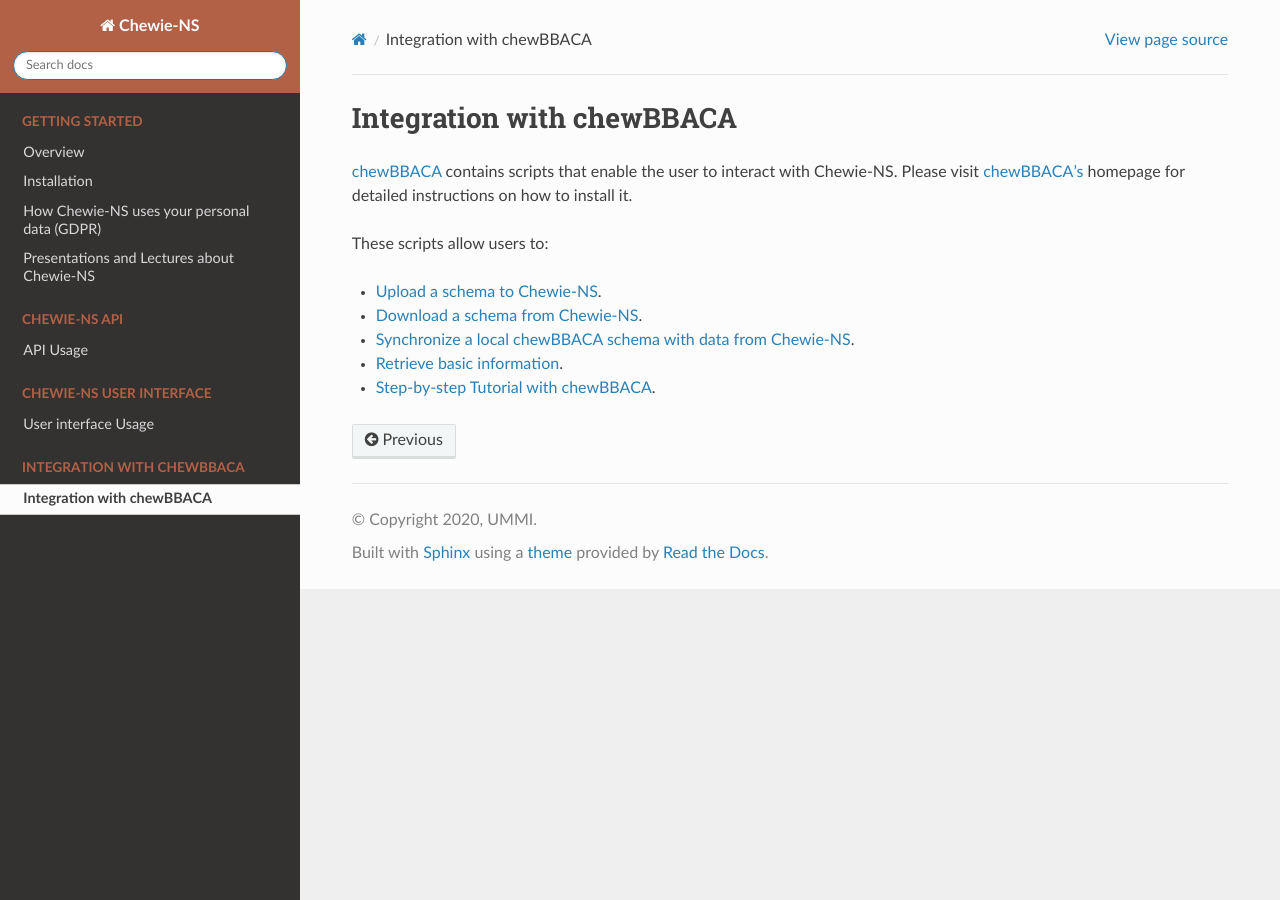
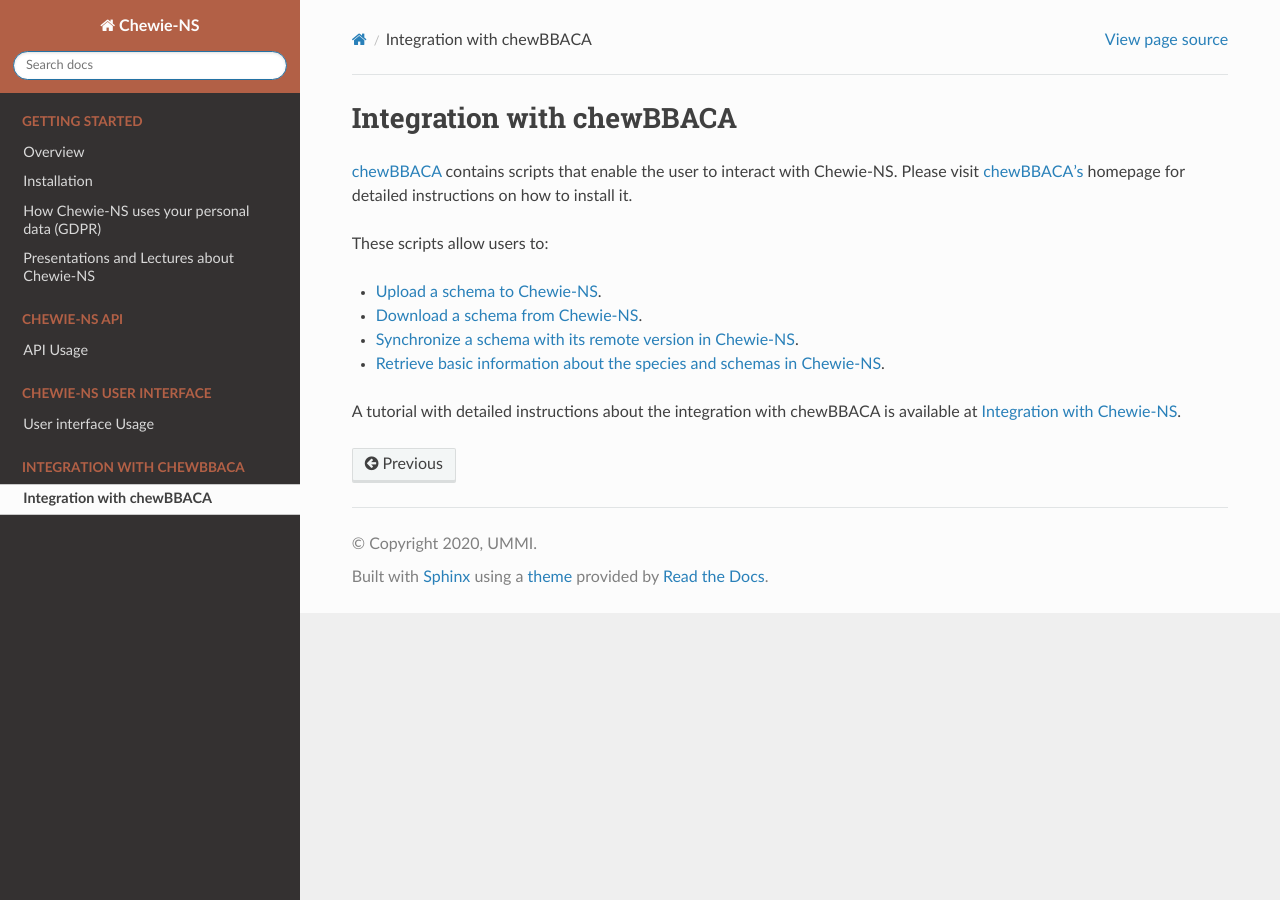
Before and after one commit to B-UMMI/Chewie-NS, a Sphinx documentation site: the page built from {{cookiecutter.directory_name}}/docs/user/chewbbaca.rst, in a window 1280 px wide. Built offline with Sphinx 7.4.7 and the Read the Docs theme 2.0.0, drawn with Linux system fonts in a browser that asks for light colours.

Commit message:
Updated links to external docs.

```diff
--- a/{{cookiecutter.directory_name}}/docs/index.rst
+++ b/{{cookiecutter.directory_name}}/docs/index.rst
@@ -38,9 +38,9 @@
 ::::::::
 
 Chewie-NS has a tutorial website at `<https://tutorial.chewbbaca.online/>`_!
-The tutorial will allow users to learn how to interact with Chewie-NS.
+The tutorial server allows users to learn how to interact with Chewie-NS.
 
-Tutorial instructions are available at the `Step-by-step Tutorial with chewBBACA <https://chewbbaca.readthedocs.io/en/latest/user/tutorials/chewieNS_step_by_step.html>`_.
+A step-by-step tutorial about the integration with chewBBACA is available at `Integration with Chewie-NS <https://chewbbaca.readthedocs.io/en/latest/user/tutorials/chewieNS_step_by_step.html>`_.
 
 Citation
 ::::::::
--- a/{{cookiecutter.directory_name}}/docs/user/chewbbaca.rst
+++ b/{{cookiecutter.directory_name}}/docs/user/chewbbaca.rst
@@ -9,6 +9,8 @@
 
 - `Upload a schema to Chewie-NS <https://chewbbaca.readthedocs.io/en/latest/user/modules/LoadSchema.html>`_.
 - `Download a schema from Chewie-NS <https://chewbbaca.readthedocs.io/en/latest/user/modules/DownloadSchema.html>`_.
-- `Synchronize a local chewBBACA schema with data from Chewie-NS <https://chewbbaca.readthedocs.io/en/latest/user/modules/SyncSchema.html>`_.
-- `Retrieve basic information <https://chewbbaca.readthedocs.io/en/latest/user/modules/NSStats.html>`_.
-- `Step-by-step Tutorial with chewBBACA <https://chewbbaca.readthedocs.io/en/latest/user/tutorials/chewieNS_step_by_step.html>`_.
+- `Synchronize a schema with its remote version in Chewie-NS <https://chewbbaca.readthedocs.io/en/latest/user/modules/SyncSchema.html>`_.
+- `Retrieve basic information about the species and schemas in Chewie-NS <https://chewbbaca.readthedocs.io/en/latest/user/modules/NSStats.html>`_.
+
+A tutorial with detailed instructions about the integration with chewBBACA is available at
+`Integration with Chewie-NS <https://chewbbaca.readthedocs.io/en/latest/user/tutorials/chewieNS_step_by_step.html>`_.
```
